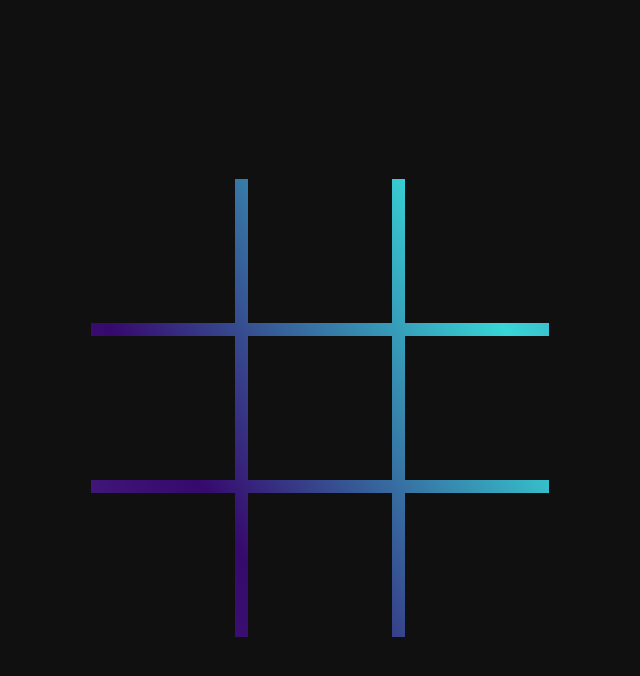
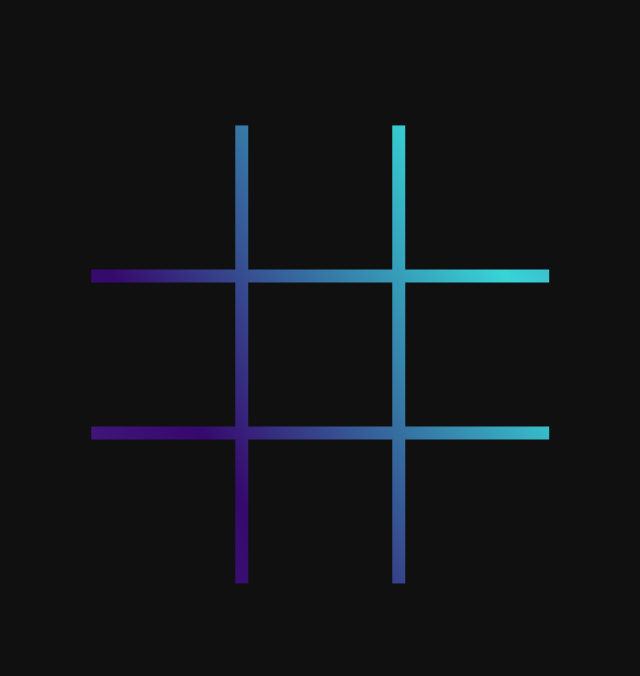
Before and after one commit to aSimpleUserOrSomeone/angular-tic-tac-toe, an Angular app: page / in a window 1280 px wide. Shown: the top 676 px of the page, without its empty margins (320-960 px from the left). Built offline with nearby package versions, Linux system fonts and the light colour scheme.

Commit message:
Position absolute

```diff
--- a/package.json
+++ b/package.json
@@ -11,6 +11,7 @@
   "private": true,
   "dependencies": {
     "@angular/animations": "^15.0.0",
+    "@angular/cli": "^15.0.1",
     "@angular/common": "^15.0.0",
     "@angular/compiler": "^15.0.0",
     "@angular/core": "^15.0.0",
@@ -24,7 +25,6 @@
   },
   "devDependencies": {
     "@angular-devkit/build-angular": "^15.0.1",
-    "@angular/cli": "~15.0.1",
     "@angular/compiler-cli": "^15.0.0",
     "@types/jasmine": "~4.3.0",
     "jasmine-core": "~4.5.0",
--- a/src/app/app.component.css
+++ b/src/app/app.component.css
@@ -1,7 +1,11 @@
 .centerd {
   width: fit-content;
   height: fit-content;
-  margin: 14vmax auto auto auto;
+  position: absolute;
+  top: 50%;
+  left: 50%;
+  will-change: transform;
+  transform: translate(-50%, -60%);
 }
 
 .centered > * {
```
Also changed, not shown: 1 other file (tests, documents, lock files or other folders).
